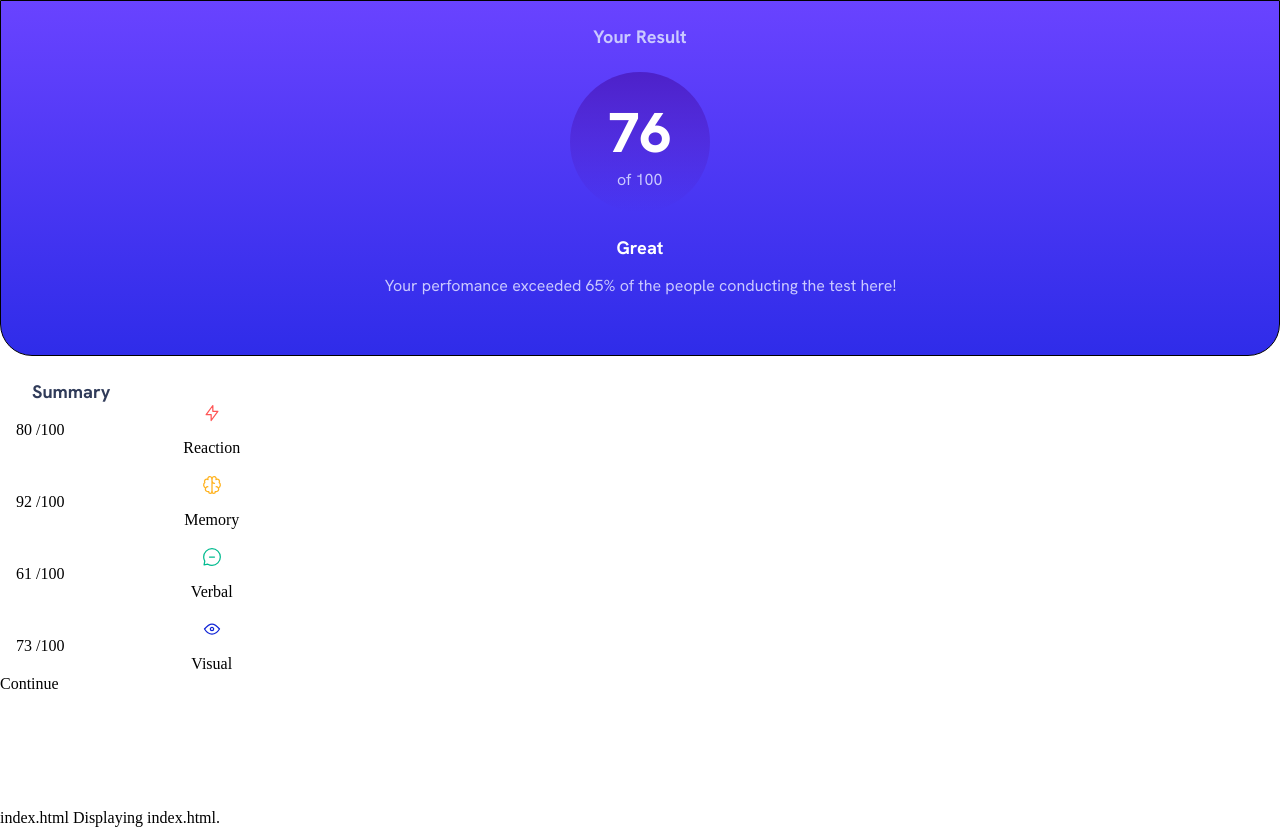
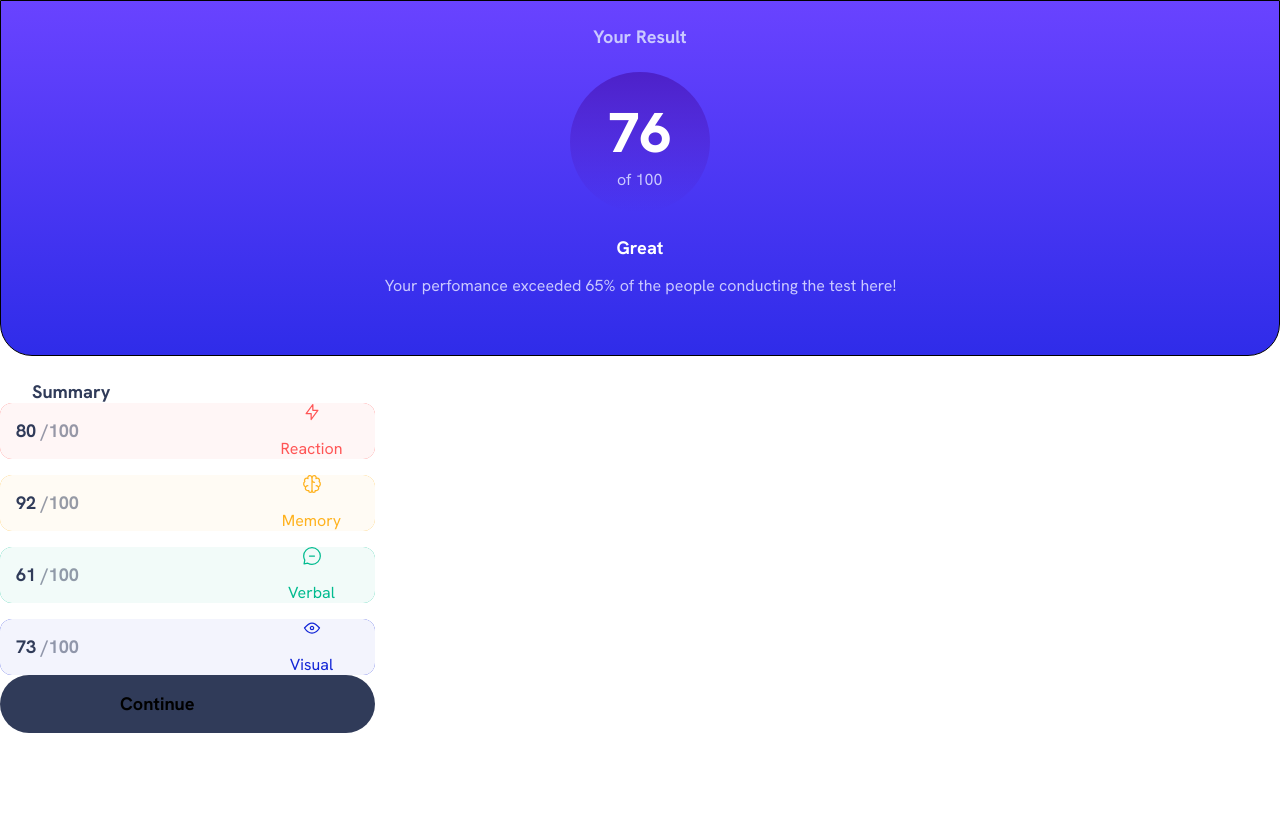
Before and after one commit to AbigirlMuchineripi/Results-Summary-Component, a plain HTML site: page index.html in a window 1280 px wide. Drawn offline with Linux system fonts and the light colour scheme.

Commit message:
css update

```diff
--- a/index.css
+++ b/index.css
@@ -17,19 +17,14 @@ img {
 :root {
   /* COLORS */
   --YELLOW: #FFB21E;
-  --YELLOW-95-WHITE:#f8efe2f7;
   --BLUE:#1125D6;
-  --BLUE-95-WHITE:#edeffc;
-  --GREEN:#00BB8F;
-  --GREEN-95-WHITE:#e2fff2;
+   --GREEN:#00BB8F;
   --RED:#FF5555;
-  --RED-95-WHITE:#ffeded;
   --DARKNAVY:#303B59;
   --LIGHTBLUE:#CAC9FF;
   --VERYLIGHTBLUE:#ECF2FF;
   --WHITE:#FFFFFF;
-
-
+  --WHITE-95:hsla(0, 0%, 100%, 0.95);
 
   /* GRADIENTS */
   --GRADIENT-1: linear-gradient(
@@ -168,10 +163,7 @@ a:any-link {
   font:var(--BODY-MOB);
   color: var(--LIGHTBLUE);
   margin: 0.5rem 3.56rem 2.5rem 3.63rem;
-
 }
-
-
 .main-card-lower-div{
   background-color: var(--WHITE);
   width: 375px;
@@ -199,9 +191,69 @@ a:any-link {
   justify-content: space-between;
   padding: 1.06rem 1rem 1.13rem 1rem;
 }
+.sections-reaction{
+  background-color: var(--RED);
+}
+.sections-memory{
+  background-color: var(--YELLOW);
+}
+.sections-verbal{
+  background-color: var(--GREEN);
+}
+.sections-visual{
+  background-color:var(--BLUE);
+}
+.sections-overlay{
+  background-color:var(--WHITE-95) ;
+  z-index:1;
+  position: absolute;
+  width: 100%;
+  height: 3.5rem;
+  border-radius: .75rem;
+  top:0;
+  left: 0;
+}
+
 .sections-label-icon{
+  z-index: 2;
   display: flex;
   flex-flow: column;
   gap:1rem;
   align-items: center;
+  width: 5.9375rem;
 }
+.section-text{
+  font: var(--BODY-MOB);
+}
+.red{
+  color: var(--RED);
+}
+.yellow{
+  color: var(--YELLOW);
+}
+.green{
+  color: var(--GREEN);
+}
+.blue{
+  color: var(--BLUE);
+}
+.sections-value{
+  font: var(--BODY-BOLD);
+  z-index: 2;
+}
+.sections-value-output{
+  color: var(--DARKNAVY);
+}
+.sections-value-total{
+  color: var(--DARKNAVY);
+  opacity: 0.5;
+}
+.main-card-button{
+  display: block;
+  color: var(--WHITE);
+  font: var(--BODY-BOLD);
+  background-color: var(--DARKNAVY);
+  padding: 1.0625rem 7.5rem 1.125rem 7.5rem;
+  border-radius: 8rem;
+
+}
--- a/index.html
+++ b/index.html
@@ -125,5 +125,3 @@
     </article>
 </body>
 </html>
-index.html
-Displaying index.html.
```
